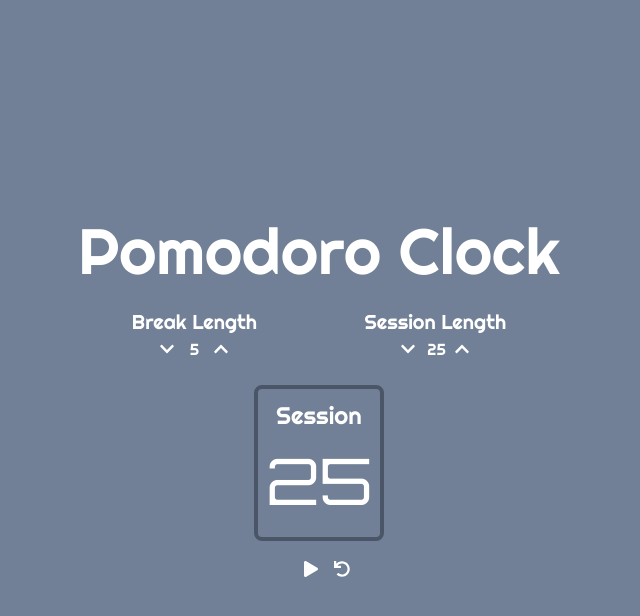
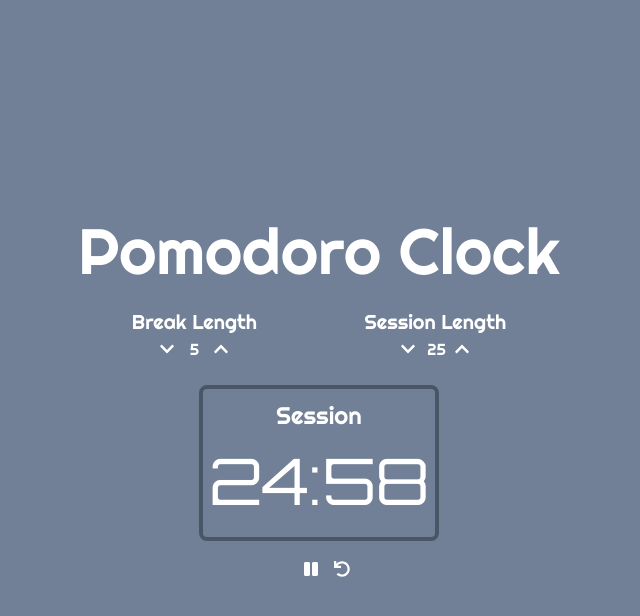
Before and after one commit to jamesfmac/fcc_pomodoro, a React (Create React App) app: page / in a window 1280 px wide. Both pictures are taken after a click on the button 632 px from the left and 569 px from the top of the page. Shown: the top 616 px of the page, without its empty margins (321-961 px from the left). Built offline with nearby package versions, Linux system fonts and the light colour scheme.

Commit message:
Added interval timer

```diff
--- a/src/Components/Clock.jsx
+++ b/src/Components/Clock.jsx
@@ -5,11 +5,14 @@ import Controls from "./Controls";
 import Timer from "./Timer";
 
 const Clock = () => {
+  const initialTime = 25 * 60;
+
   const [breakLength, setBreakLength] = useState(5);
   const [sessionLength, setSessionLength] = useState(25);
   const [isRunning, setIsRunning] = useState(false);
-  const [time, setTime] = useState(25);
+  const [time, setTime] = useState(initialTime);
   const [isSession, setIsSession] = useState(true);
+  const [tick, setTick] = useState(null);
 
   const handleBreakLength = newLength => {
     if (isRunning) {
@@ -27,16 +30,30 @@ const Clock = () => {
     }
     if (newLength >= 1 && newLength <= 60) {
       setSessionLength(newLength);
-      setTime(newLength);
+      setTime(newLength * 60);
 
       return;
     }
   };
 
+  const startTimer = () => {
+
+      setTick(setInterval(() => setTime(time => time - 1), 1000));
+      setIsRunning(true);
+
+  };
+
+  const pauseTimer = () =>{
+    setIsRunning(false);
+    clearInterval(tick);
+
+  }
+
   const handleReset = () => {
     setSessionLength(25);
     setBreakLength(5);
-    setTime(25);
+   pauseTimer()
+    setTime(25 * 60);
   };
 
   return (
@@ -57,7 +74,12 @@ const Clock = () => {
       <div className="flex items-center justify-center">
         <Timer time={time} />
       </div>
-      <Controls resetHandler={handleReset} timeRunning={isRunning} />
+      <Controls
+        resetHandler={handleReset}
+        timeRunning={isRunning}
+        startTimer={startTimer}
+        pauseTimer = {pauseTimer}
+      />
     </div>
   );
 };
--- a/src/Components/Controls.jsx
+++ b/src/Components/Controls.jsx
@@ -3,12 +3,18 @@ import React from "react";
 import { FontAwesomeIcon } from "@fortawesome/react-fontawesome";
 import { faPlay, faPause, faUndo } from "@fortawesome/free-solid-svg-icons";
 
-const Controls = props => {
+export default  (props) => {
   return (
     <div className="flex items-center justify-center">
-      <button className=" focus:outline-none p-4" id="start_stop">
-        <FontAwesomeIcon icon={props.timeRunning ? faPause : faPlay} />{" "}
-      </button>
+      {props.timeRunning ? (
+        <button className=" focus:outline-none p-4" id="start_stop" onClick={props.pauseTimer}>
+          <FontAwesomeIcon icon={faPause} />
+        </button>
+      ) : (
+        <button className=" focus:outline-none p-4" id="start_stop" onClick={props.startTimer}>
+          <FontAwesomeIcon icon={faPlay} />
+        </button>
+      )}
       <button
         className="focus:outline-none"
         id="reset"
@@ -19,5 +25,3 @@ const Controls = props => {
     </div>
   );
 };
-
-export default Controls;
--- a/src/Components/Timer.jsx
+++ b/src/Components/Timer.jsx
@@ -2,12 +2,12 @@ import React from "react";
 
 const Timer = props => {
   return (
-    <div className="flex flex-col justify-center items-center border-4 rounded-lg border-gray-700 p-2">
+    <div className="flex flex-col justify-center items-center border-4 rounded-lg border-gray-700 p-2 w-1/2">
       <div className="text-2xl" id="timer-label">
         Session
       </div>
       <div className="text-6xl display" id="time-left">
-        {props.time}
+        {new Date(props.time * 1000).toISOString().substr(14, 5)}
       </div>
     </div>
   );
```
